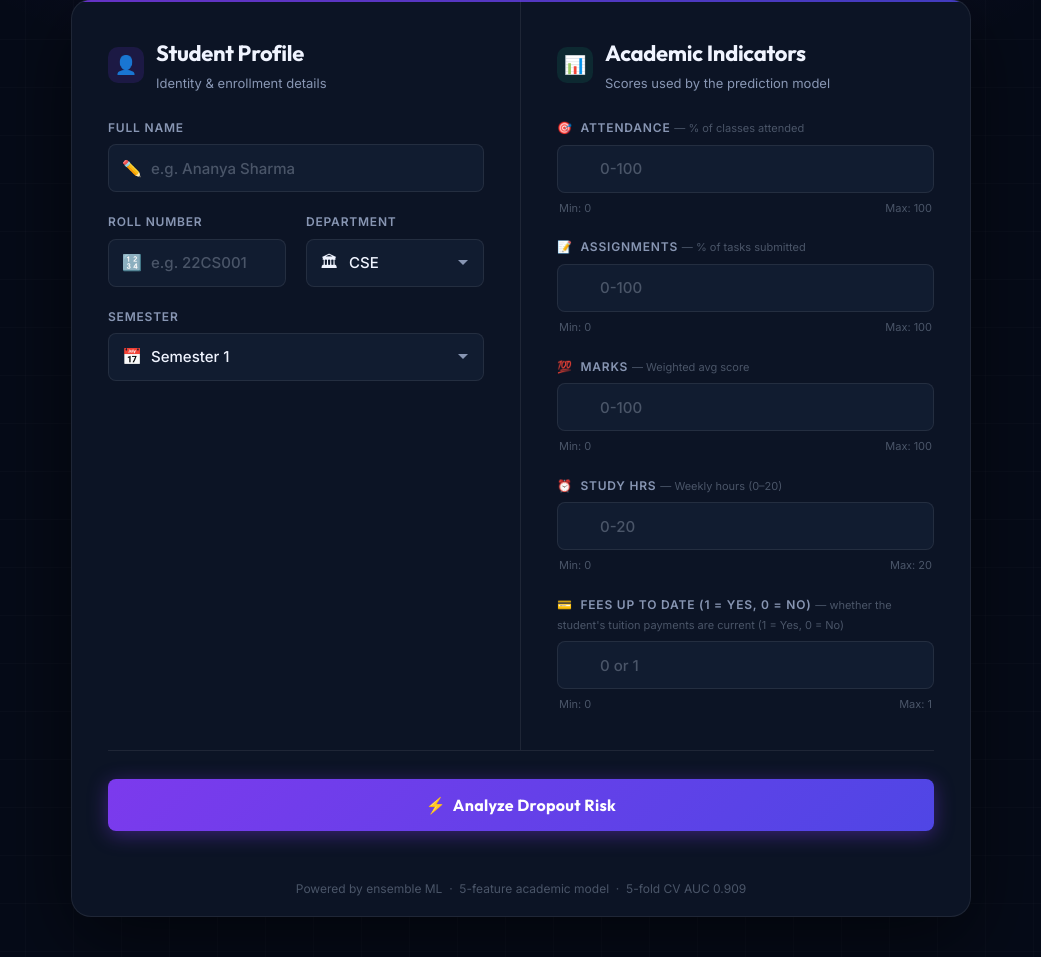
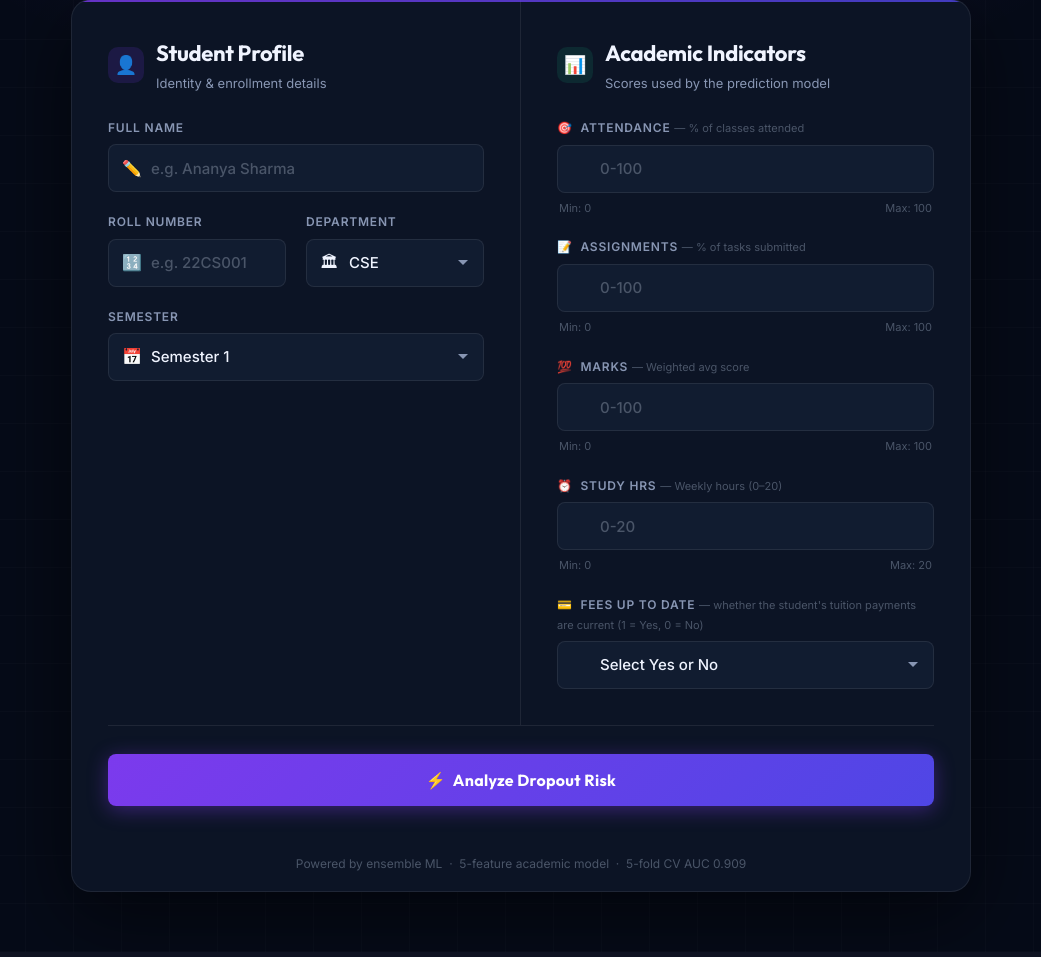
Before and after one commit to Auric-Coder/Student-Dropout-Prediction-Model, a Flask app: page / in a window 1280 px wide. Shown: the part 153-1110 px from the top of the page, without its empty margins (119-1160 px from the left). Run offline with Flask 3, Linux system fonts and the light colour scheme; parts of the project's set-up code (start-up, migrations or seed data) failed here and were passed over.

Commit message:
Update the yes or no button

```diff
--- a/app/app.py
+++ b/app/app.py
@@ -56,12 +56,13 @@ PROFILE_FIELDS = [
     ),
 ]
 
-# Each field is: slug, training column, label, options/attrs, valid range.
+# Each field is: slug, training column, label, input type, options/attrs, valid range.
 INDICATOR_FIELDS = [
     (
         "attendance",
         "Attendance",
         "Attendance",
+        "number",
         {"min": 0, "max": 100, "step": 1, "placeholder": "0-100"},
         (0, 100),
     ),
@@ -69,6 +70,7 @@ INDICATOR_FIELDS = [
         "assignments",
         "Assignments",
         "Assignments",
+        "number",
         {"min": 0, "max": 100, "step": 1, "placeholder": "0-100"},
         (0, 100),
     ),
@@ -76,6 +78,7 @@ INDICATOR_FIELDS = [
         "marks",
         "Marks",
         "Marks",
+        "number",
         {"min": 0, "max": 100, "step": 1, "placeholder": "0-100"},
         (0, 100),
     ),
@@ -83,14 +86,16 @@ INDICATOR_FIELDS = [
         "study_hrs",
         "Study Hrs",
         "Study Hrs",
+        "number",
         {"min": 0, "max": 20, "step": 0.5, "placeholder": "0-20"},
         (0, 20),
     ),
     (
         "fees_up_to_date",
         "Fees Up To Date",
-        "Fees Up To Date (1 = Yes, 0 = No)",
-        {"min": 0, "max": 1, "step": 1, "placeholder": "0 or 1"},
+        "Fees Up To Date",
+        "select",
+        [("1", "Yes"), ("0", "No")],
         (0, 1),
     ),
 ]
@@ -113,10 +118,15 @@ def parse_indicators(form_data: dict) -> tuple[pd.DataFrame, list[str], dict[str
     warnings_list = []
     clean_form_data = {}
 
-    for field_slug, _, label, _, (vmin, vmax) in INDICATOR_FIELDS:
+    for field_slug, _, label, field_type, field_config, (vmin, vmax) in INDICATOR_FIELDS:
         raw = form_data.get(field_slug, "").strip()
         if raw == "":
             raise ValueError(f'Field "{label}" is required.')
+
+        if field_type == "select":
+            allowed_values = {value for value, _ in field_config}
+            if raw not in allowed_values:
+                raise ValueError(f'Field "{label}" must be a valid selection.')
 
         try:
             val = float(raw)
--- a/app/templates/index.html
+++ b/app/templates/index.html
@@ -118,28 +118,39 @@
 
               {% set icons = ["🎯", "📝", "💯", "⏰", "💳"] %}
               {% set descs = ["% of classes attended", "% of tasks submitted", "Weighted avg score", "Weekly hours (0–20)", "whether the student's tuition payments are current (1 = Yes, 0 = No)"] %}
-              {% for field_id, _col, label, opts, _vrange in indicator_fields %}
+              {% for field_id, _col, label, field_type, field_config, _vrange in indicator_fields %}
               <div class="form-group">
                 <label for="{{ field_id }}">{{ icons[loop.index0] }}&nbsp; {{ label }} <span style="color:var(--muted-2); font-weight:400; text-transform:none; letter-spacing:0; font-size:11px;">&mdash; {{ descs[loop.index0] }}</span></label>
                 <div class="input-wrap">
+                  {% if field_type == "select" %}
+                  <select id="{{ field_id }}" name="{{ field_id }}" required>
+                    <option value="" selected disabled>Select Yes or No</option>
+                    {% for value, text in field_config %}
+                    <option value="{{ value }}">{{ text }}</option>
+                    {% endfor %}
+                  </select>
+                  {% else %}
                   <input
                     id="{{ field_id }}"
                     name="{{ field_id }}"
                     type="number"
-                    min="{{ opts.min }}"
-                    max="{{ opts.max }}"
-                    step="{{ opts.step }}"
-                    placeholder="{{ opts.placeholder }}"
-                    data-min="{{ opts.min }}"
-                    data-max="{{ opts.max }}"
+                    min="{{ field_config.min }}"
+                    max="{{ field_config.max }}"
+                    step="{{ field_config.step }}"
+                    placeholder="{{ field_config.placeholder }}"
+                    data-min="{{ field_config.min }}"
+                    data-max="{{ field_config.max }}"
                     required
                   />
                   <span class="val-indicator" id="vi-{{ field_id }}"></span>
+                  {% endif %}
                 </div>
+                {% if field_type == "number" %}
                 <div class="range-hint">
-                  <span>Min: {{ opts.min }}</span>
-                  <span>Max: {{ opts.max }}</span>
+                  <span>Min: {{ field_config.min }}</span>
+                  <span>Max: {{ field_config.max }}</span>
                 </div>
+                {% endif %}
               </div>
               {% endfor %}
 
```
